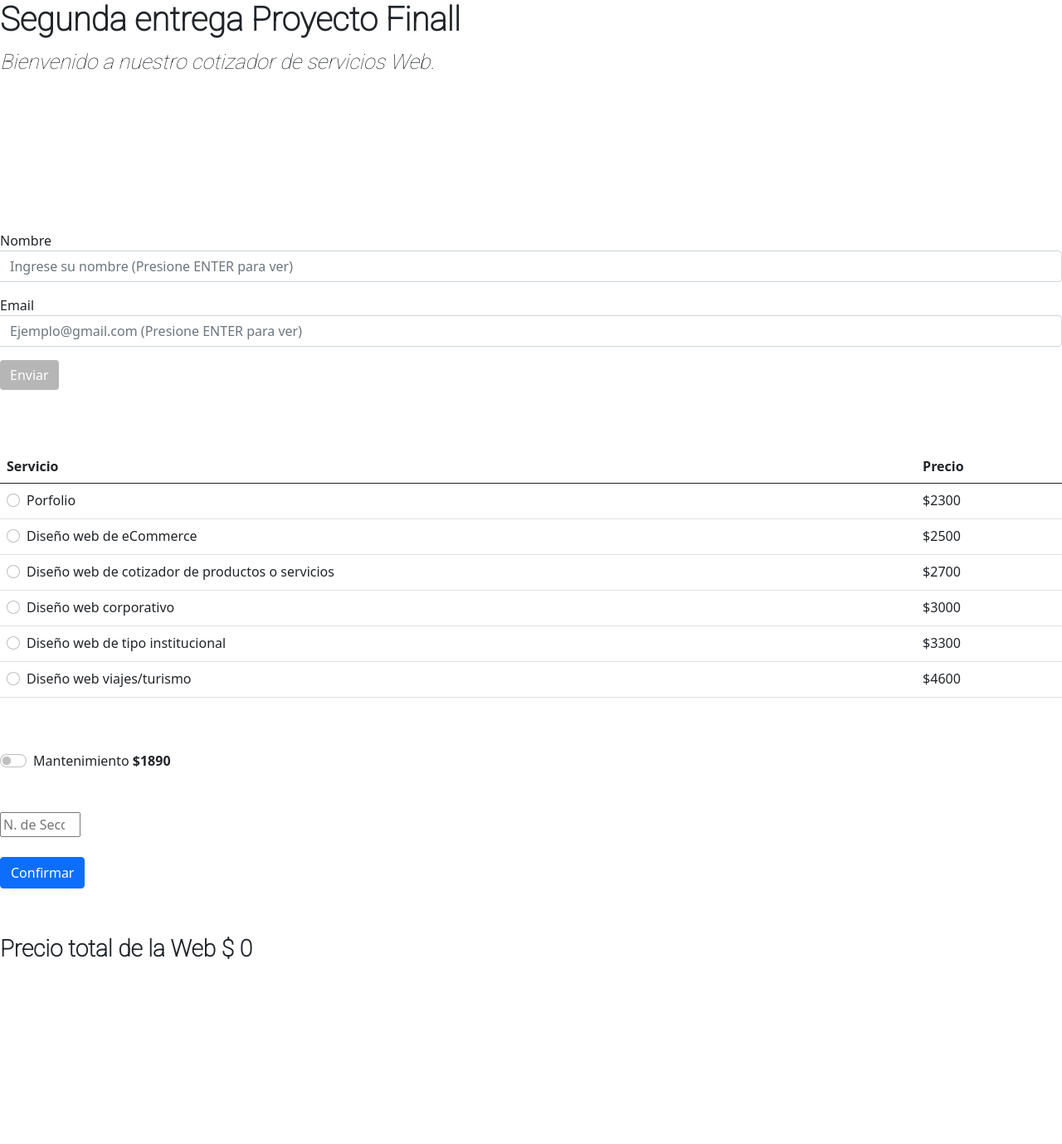
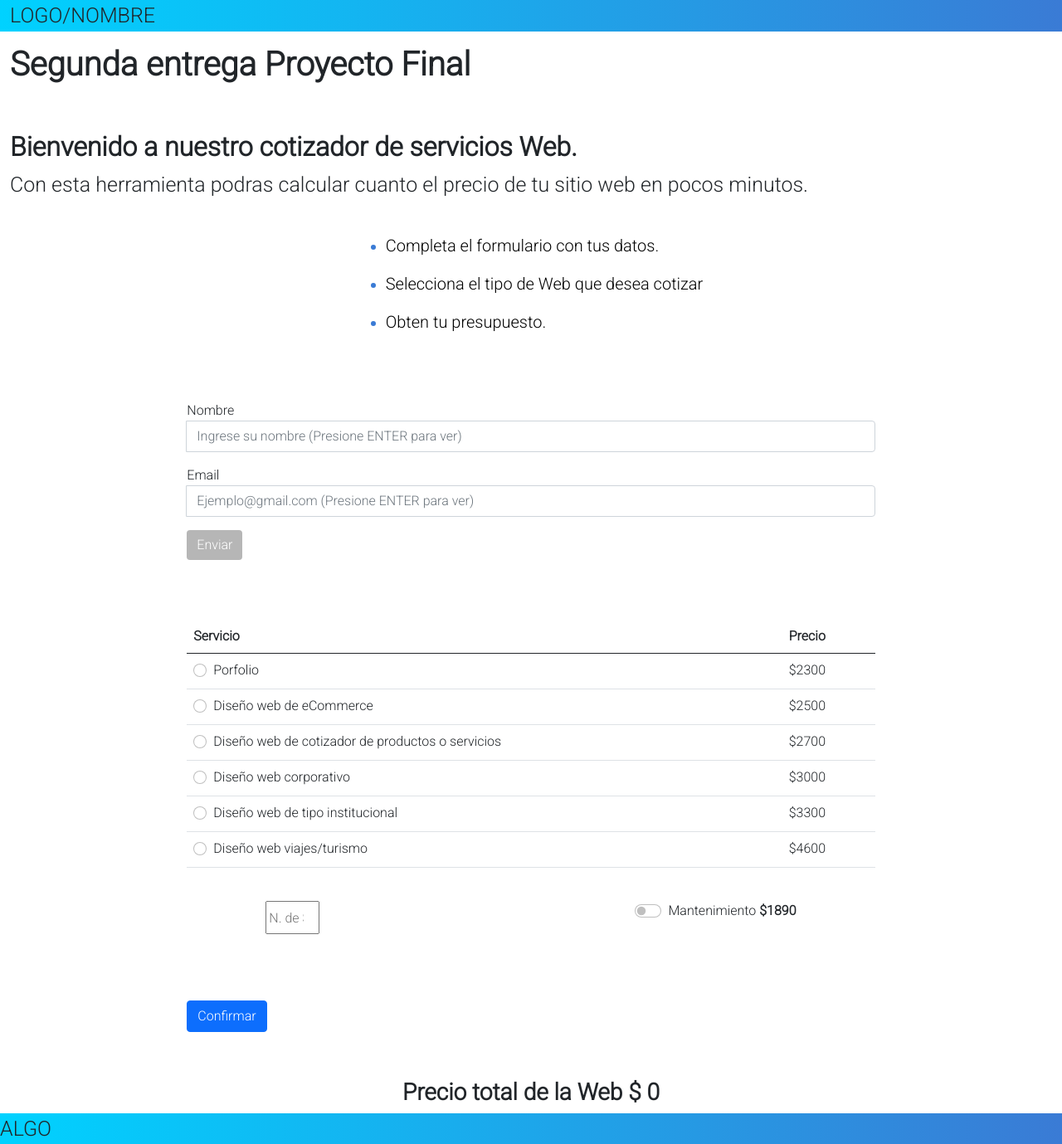
Before and after one commit to Andreshra/ProyectoFinal-JS, a plain HTML site: page index.html in a window 1280 px wide. Shown: the whole page at 83% size. Before the commit the page ends 1168 px from the top, so only its background shows below. Drawn offline with nearby package versions, Linux system fonts and the light colour scheme.

Commit message:
Desafio Entregable jQuery

```diff
--- a/css/estilos.css
+++ b/css/estilos.css
@@ -1,4 +1,8 @@
-h1, h3 {
+header {
+    background: linear-gradient(to left, #3a7bd5, #00d2ff);
+}
+
+h1, h2, h3 {
     font-family: 'Roboto', sans-serif;
     font-weight: bold;
 }
@@ -8,7 +12,39 @@ p {
     font-size: 25px;
 }
 
+ul > li {
+    color: #3a7bd5;
+}
+ul > li > #textoLista {
+    color: black;
+    text-decoration: none;
+    font-size: 20px;
+    padding: 0px;
+    margin: 0px;
+}
+
+.textoJq {
+    color: #3a7bd5;
+    font-size: 20px;
+    margin-top: 20px;
+}
+
 .btn-success, .btn-success:hover {
     border: #B6B6B6;
     background-color: #B6B6B6;
 }
+
+#formDatos, #formWebs {
+    font-family: 'Roboto', sans-serif;
+}
+
+
+#nuSecciones {
+    width: 65px;
+    height: 40px;
+}
+
+footer, #textoFooter {
+    background: linear-gradient(to left, #3a7bd5, #00d2ff);
+    margin-bottom: 0px;
+}
--- a/index.html
+++ b/index.html
@@ -8,9 +8,13 @@
     <link href="https://cdn.jsdelivr.net/npm/bootstrap@5.0.0-beta2/dist/css/bootstrap.min.css" rel="stylesheet" integrity="sha384-BmbxuPwQa2lc/FVzBcNJ7UAyJxM6wuqIj61tLrc4wSX0szH/Ev+nYRRuWlolflfl" crossorigin="anonymous">
     <script src="https://cdn.jsdelivr.net/npm/bootstrap@5.0.0-beta2/dist/js/bootstrap.bundle.min.js" integrity="sha384-b5kHyXgcpbZJO/tY9Ul7kGkf1S0CWuKcCD38l8YkeH8z8QjE0GmW1gYU5S9FOnJ0" crossorigin="anonymous"></script>
     <link rel="preconnect" href="https://fonts.gstatic.com">
-    <link href="https://fonts.googleapis.com/css2?family=Roboto:wght@100&display=swap" rel="stylesheet">
+    <link rel="preconnect" href="https://fonts.gstatic.com">
+    <link href="https://fonts.googleapis.com/css2?family=Roboto:wght@300&display=swap" rel="stylesheet">
     <link rel="stylesheet" href="css/estilos.css">
+    <!--CDN jQuery-->
+    <script src="https://code.jquery.com/jquery-3.6.0.min.js" integrity="sha256-/xUj+3OJU5yExlq6GSYGSHk7tPXikynS7ogEvDej/m4=" crossorigin="anonymous"></script>
     <!--SCRIPS JavsScript-->
+    <script src="js/eventosJquery.js"></script>
     <script defer src="js/control-Inputs.js"></script>
     <script defer src="js/dom.js"></script>
     <script defer src="js/objeto.js"></script>
@@ -19,17 +23,35 @@
     <script defer src="js/cotizador.js"></script>
 </head>
 <body>
+    <header class="container-fluid" id="TOP">
+        <p>LOGO/NOMBRE</p>
+    </header>
     <!-- Titulo -->
-    <div id="titulo">
-      <h1>Segunda entrega Proyecto Finall</h1>
+    <div class="container-fluid" id="titulo">
+      <h1>Segunda entrega Proyecto Final</h1>
     </div>
     <br><br>
-    <!--            Esto fue creado en dom.js
-        <p>Bienvenido, a nuestro cotizador de servicios Web.</p>-->
-    <br><br><br><br><br>
+    <!--            Esto fue creado en dom.js-->
+    <div class="container-fluid">
+        <h2>Bienvenido a nuestro cotizador de servicios Web.</h2>
+        <p>Con esta herramienta podras calcular cuanto el precio de tu sitio web en pocos minutos.</p>
+        <br>
+    </div>
+                <!-- lista con instrucciones -->
+    <div class="container-fluid d-flex justify-content-center">
+        <ul>
+            <li><p id="textoLista">Completa el formulario con tus datos.</li></p>
+            <li><p id="textoLista">Selecciona el tipo de Web que desea cotizar</li></p>
+            <li><p id="textoLista">Obten tu presupuesto.</li></p>
+        </ul>
+    </div> <br><br>
+
 
     <!-- Formulario de datos del usuario -->
-    <div id="formDatos">
+    <div class="container-fluid" id="formDatos">
+        <div class="row">
+            <div class="col-2"></div>
+            <div class="col-8">
                 <div class="input-group mb-3">
                     <span class="input-group" id="datosForm">Nombre</span>
                     <input type="text" id="nombre" class="form-control" placeholder="Ingrese su nombre (Presione ENTER para ver)">
@@ -40,9 +62,16 @@
                 </div>
                 <button type="button" id="enviarDatos" class="btn btn-success">Enviar</button>
             </div>
+            <div class="col-2"></div>
+        </div>
+    </div>
     <br><br><br>
 
     <!-- Tabla con lista de servicios Web-->
+    <div id="containerTable" class="container-fluid">
+        <div class="row">
+            <div class="col-2"></div>
+            <div class="col-8">
                 <form id="formWebs">
                     <table class="table table-responsive">
                       <thead>
@@ -52,7 +81,6 @@
                         </tr>
                       </thead>
                         <tbody>
-
                             <tr id="porfolio">
                                 <td>
                                     <div class="form-check">
@@ -121,24 +149,35 @@
                             </tr>
                         </tbody>
                     </table>
-        <br><br> <!-- SALTO DE LINEA -->
+                    <br> <!-- SALTO DE LINEA -->
+                    <div class="d-flex justify-content-around">
+                                                                <!-- INPUT CON N. DE SECCIONES -->
+                        <input class="input" id="nuSecciones" type="number" name="secciones" placeholder="N. de Secciones" min="1" max="50">
+                        <br><br><br> <!-- SALTO DE LINEA -->
                                                             <!-- INPUT CON VALOR DE MANTENIMIENTO -->
                         <div class="form-check form-switch">
                             <input class="form-check-input input" type="checkbox" id="switchMantenimiento" name="mantenimiento" value="1890">
                             <label class="form-check-label" for="flexSwitchCheckDefault">Mantenimiento <b>$1890</b></label>
                         </div>
+                    </div>
 
-        <br><br> <!-- SALTO DE LINEA -->
-                                                <!-- INPUT CON NUMERO DE SECCIONES -->
-        <input class="input" id="nuSeccioes" type="number" name="secciones" placeholder="N. de Secciones" min="1" max="100">
 
                     <br><br> <!-- SALTO DE LINEA -->
                                                             <!-- SUBMIT PARA COTIZAR -->
                     <button type="submit" id="confirmar" onsubmit='handleSubmit' class="btn btn-primary mb-2">Confirmar</button>
                     <br><br><br>
                 </form>
-    <div id="precioFinal">
+            </div>
+            <div class="col-2"></div>
+        </div>
+    </div>
+                    <!-- CONTAINER QUE MUESTRA EL PRECIO DEL SERVICIO -->
+    <div class="container-fluid d-flex justify-content-center" id="precioFinal">
         <h3>Precio total de la Web <b id="totalWeb"> $ 0 </b></h3>
     </div>
+    <!-- FOOTER -->
+    <footer>
+        <p id="textoFooter">ALGO</p>
+    </footer>
 </body>
 </html>
--- a/js/dom.js
+++ b/js/dom.js
@@ -1,5 +1,5 @@
 //Añadiendo texto mediante JavaScript
-const titulo = document.getElementById("titulo")
+/* const titulo = document.getElementById("titulo")
 
 function construirDOM(elemento, ubicacion) {
     ubicacion.appendChild(elemento)
@@ -8,7 +8,7 @@ function construirDOM(elemento, ubicacion) {
 const tituloDom = document.createElement("p");
     tituloDom.innerText = "Bienvenido a nuestro cotizador de servicios Web.";
     tituloDom.classList.add("fst-italic")
-    construirDOM(tituloDom, titulo)
+    construirDOM(tituloDom, titulo) */
 
     // Formulario de datos
 
@@ -35,7 +35,7 @@ email.addEventListener("keyup", () => {color1(event)})
 
 function color (e) {
     if (e.key == "Enter" ) {
-        nombre.style.backgroundColor = "#32FF32"
+        nombre.style.backgroundColor = "#9AD9FF"
         console.log("OK :)")
         email.focus()
     }
@@ -43,7 +43,7 @@ function color (e) {
 
 function color1 (e) {
     if (e.key == "Enter") {
-        email.style.backgroundColor = "#32FF32"
+        email.style.backgroundColor = "#9AD9FF"
         console.log("Second OK")
         enviarDatos.style.backgroundColor = "#0d6efd"
         enviarDatos.focus()
--- /dev/null
+++ b/js/eventosJquery.js
@@ -0,0 +1,12 @@
+$(document).ready(function() {
+    console.log('DOM is ready!');
+
+
+    $("#enviarDatos") .click ( () => {
+        let divFormDatos = $("#formDatos")
+        divFormDatos.append ('<div class="mx-auto" style="width: 200px;"> <h4 class="textoJq" > Se han cargado los datos correctamente.</h4> </div>')
+
+        console.log("Datos cargados en LocalStorage")
+    })
+
+});
--- a/js/objeto.js
+++ b/js/objeto.js
@@ -1,11 +1,3 @@
-let servicio1 = document.getElementById("radios1"),
-  servicio2 = document.getElementById("radios2"),
-  servicio3 = document.getElementById("radios3"),
-  servicio4 = document.getElementById("radios4"),
-  servicio5 = document.getElementById("radios5"),
-  servicio6 = document.getElementById("radios6")
-  confirmar = document.getElementById("confirmar");
-
 
 //                                                Objetos
 
--- a/js/variables.js
+++ b/js/variables.js
@@ -8,3 +8,11 @@ let inputValues = {
     mantenimiento: 0,
     secciones: 1,
 };
+
+let servicio1 = document.getElementById("radios1"),
+  servicio2 = document.getElementById("radios2"),
+  servicio3 = document.getElementById("radios3"),
+  servicio4 = document.getElementById("radios4"),
+  servicio5 = document.getElementById("radios5"),
+  servicio6 = document.getElementById("radios6")
+  confirmar = document.getElementById("confirmar");
```
Lines whose indentation alone changed are shown as unchanged.
